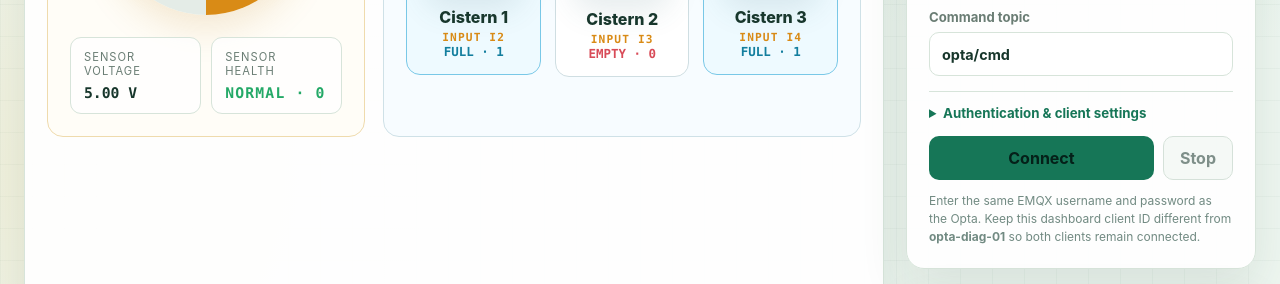
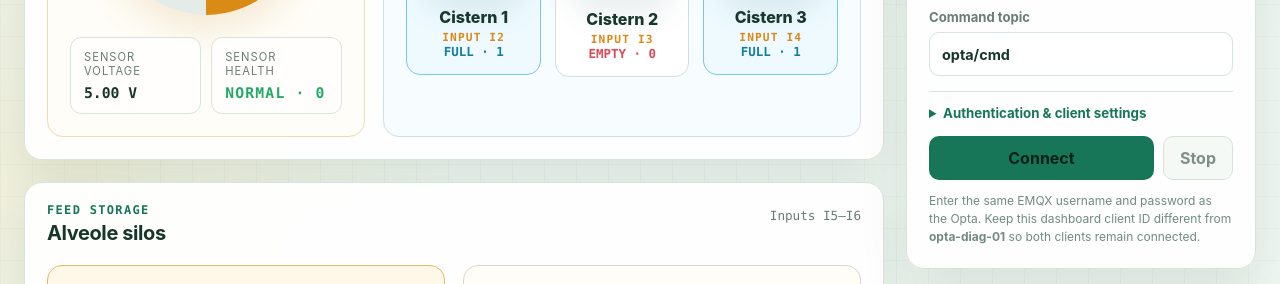
Before and after one commit to MahdiGU/MQTT-OPTA-Dashboard, a plain HTML site: page dist/index.html in a window 1280 px wide. Shown: the part 444-728 px from the top of the page. Drawn offline with Linux system fonts and the light colour scheme.

Commit message:
Prevent dashboard panels from stretching

```diff
--- a/dist/index.html
+++ b/dist/index.html
@@ -72,8 +72,8 @@
     .status-dot.connecting { background: var(--amber); box-shadow: 0 0 0 4px rgba(247,191,85,.12); }
     .status-dot.online { background: var(--green); box-shadow: 0 0 0 4px rgba(69,229,125,.13), 0 0 16px rgba(69,229,125,.45); }
 
-    .layout { display: grid; grid-template-columns: minmax(0, 1fr) 350px; gap: 22px; margin-top: 22px; }
-    .main { min-width: 0; display: grid; gap: 22px; }
+    .layout { display: grid; grid-template-columns: minmax(0, 1fr) 350px; align-items: start; gap: 22px; margin-top: 22px; }
+    .main { min-width: 0; display: grid; align-content: start; gap: 22px; }
     .panel {
       background: rgba(255,255,255,.94);
       border: 1px solid var(--line); border-radius: 18px; box-shadow: var(--shadow);
```
